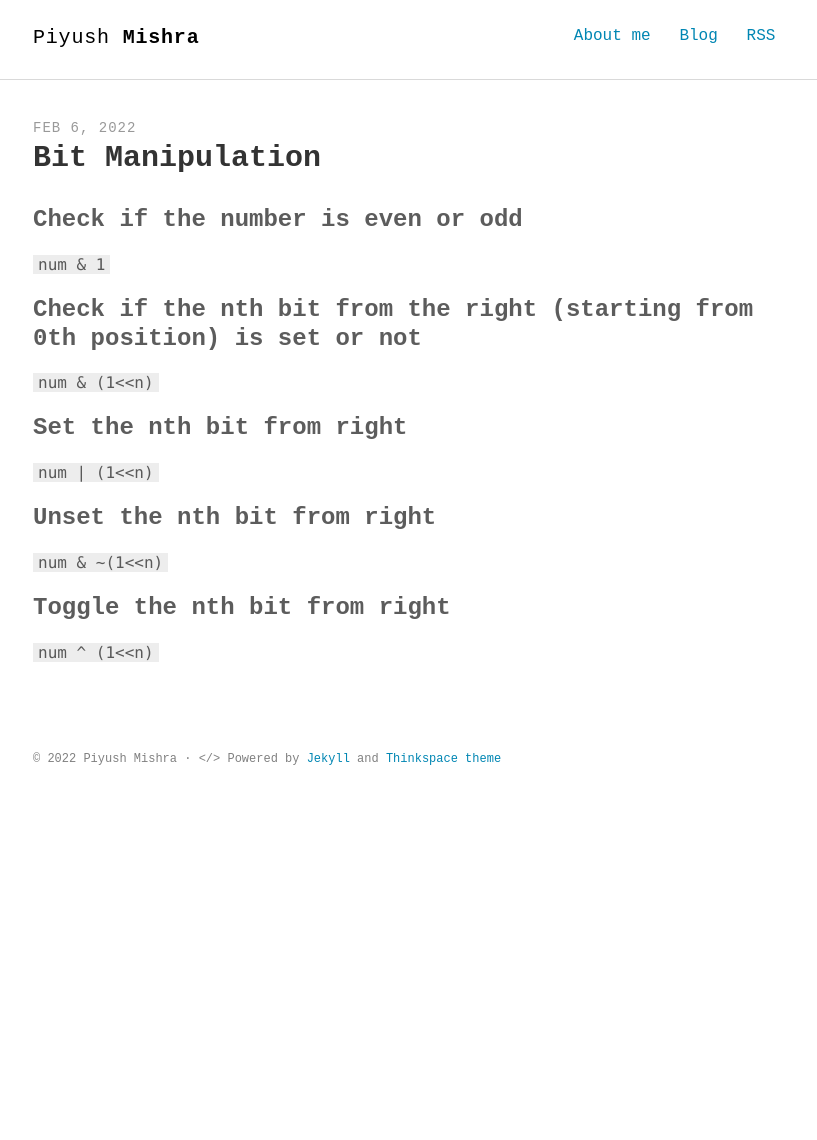
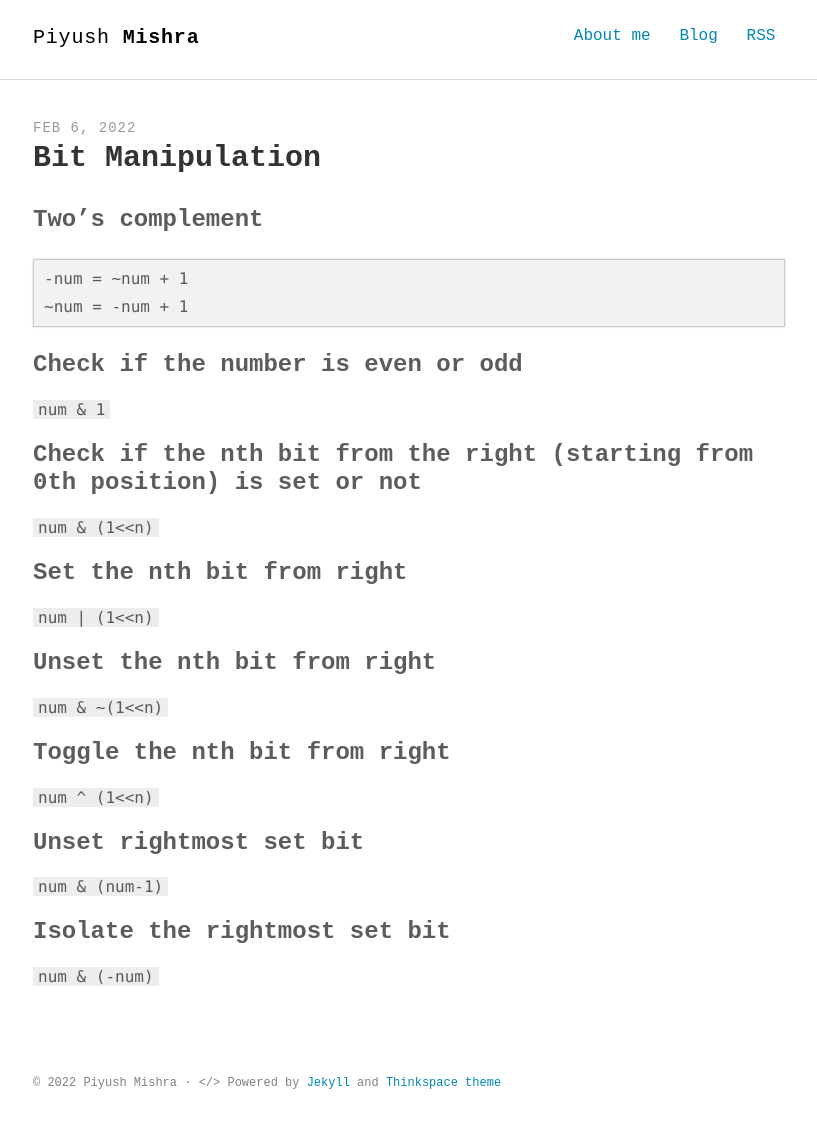
Before and after one commit to piymis/piymis.github.io, a Jekyll site: the page built from _posts/2022-02-06-bit-manipulation.markdown, in a window 1280 px wide. Shown: the whole page, without its empty margins (231-1048 px from the left). Built offline with Jekyll 4.4.1, drawn with Linux system fonts in a browser that asks for light colours; some web fonts are replaced; our own code applies the rules of GitHub Pages for plain Markdown files; a script that is not in the unit is left out; before the commit the page ends 900 px from its top, so only the background shows below that.

Commit message:
Updated Bit Manipulation

````diff
--- a/_posts/2022-02-06-bit-manipulation.markdown
+++ b/_posts/2022-02-06-bit-manipulation.markdown
@@ -4,6 +4,13 @@ date: 2022-02-06 13:03:00 +05:30
 categories:
 - dsa
 ---
+
+### Two's complement
+
+```
+-num = ~num + 1
+~num = -num + 1
+```
 
 ### Check if the number is even or odd
 
@@ -24,3 +31,11 @@ categories:
 ### Toggle the nth bit from right
 
 `num ^ (1<<n)`
+
+### Unset rightmost set bit
+
+`num & (num-1)`
+
+### Isolate the rightmost set bit
+
+`num & (-num)`
````
